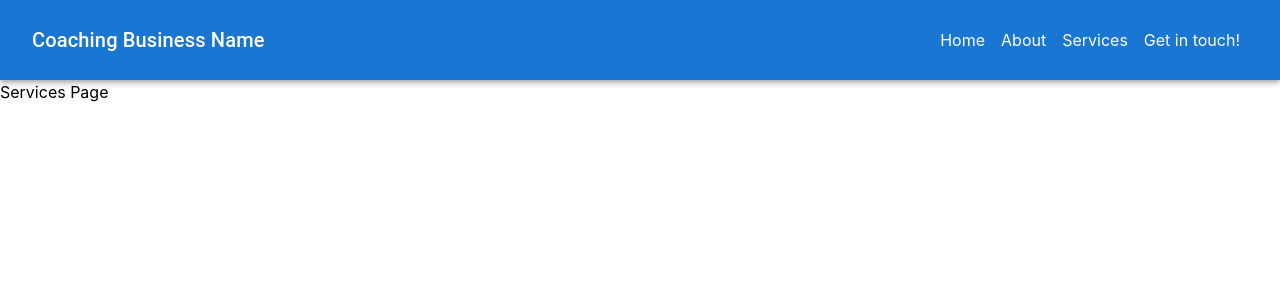
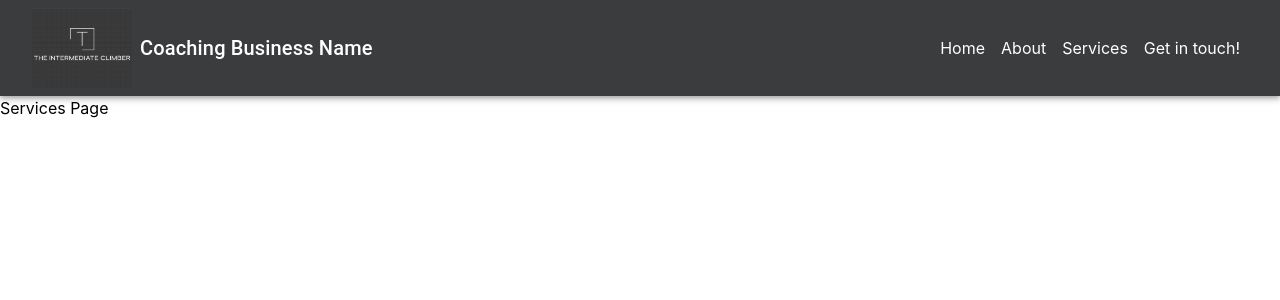
Before and after one commit to LewisMoore0/CoachingBusinessWebsite, a React (Create React App) app: page /services in a window 1280 px wide. Shown: the top 300 px of the page. Built offline with nearby package versions, Linux system fonts and the light colour scheme.

Commit message:
Initial HeroImage component

```diff
--- /dev/null
+++ b/src/Components/HeroImage.js
@@ -0,0 +1,20 @@
+import { Box, Typography, useTheme, useMediaQuery } from '@mui/material'
+import Image from '../images/climbingheroimage.jpg'
+
+export const HeroImage = () => {
+    const theme = useTheme()
+    const isMobile = useMediaQuery(theme.breakpoints.down('sm'));
+    console.log(isMobile)
+
+    return (
+        isMobile ? <p> Mobile yo</p> :
+        <Box>
+            <Box sx={{ textAlign: 'center', paddingTop: 10, height: '600px', backgroundImage: `url(${Image})`, backgroundSize: "cover", backgroundRepeat: 'no-repeat'}}>
+                <Typography variant='h3' sx={{ fontWeight: '700', pt: 10, pr: 4, color: 'white'}}> Climbing Instructing and Coaching</Typography>
+
+            </Box>
+       </Box>
+
+
+    )
+}
--- a/src/Components/NavBar.js.js
+++ b/src/Components/NavBar.js.js
@@ -4,14 +4,16 @@ import Box from '@mui/material/Box';
 import Toolbar from '@mui/material/Toolbar';
 import Typography from '@mui/material/Typography';
 import { Button, Link, MenuItem } from '@mui/material';
+import LogoImage from '../images/file.png'
 
 export function NavBar() {
 
   return (
     <Box sx={{ flexGrow: 1 }}>
-      <AppBar position="static" sx={{ p:1 }}>
+      <AppBar position="static" sx={{ p:1, backgroundColor: '#3a3c3d' }}>
         <Toolbar>
-          <Typography variant="h6" component="div" sx={{ flexGrow: 1 }}>
+        <img src={LogoImage} height={100} width={100}/>
+          <Typography variant="h6" component="div" sx={{ flexGrow: 1, pl: 1 }}>
             <Link underline='none' color='inherit' href='/'>  Coaching Business Name </Link>
           </Typography>
           <Link color='inherit' underline="none" href='/' sx={{ p:1 }}>Home</Link>
--- a/src/Pages/Homepage.js
+++ b/src/Pages/Homepage.js
@@ -1,5 +1,9 @@
+import { HeroImage } from "../Components/HeroImage"
+
 export const Homepage = () => {
+    // hero image
+
     return (
-        <p> This is the homepage </p>
+        <HeroImage />
     )
 }
```
Also changed, not shown: src/images/file.png (added), 1 other file (tests, documents, lock files or other folders).
